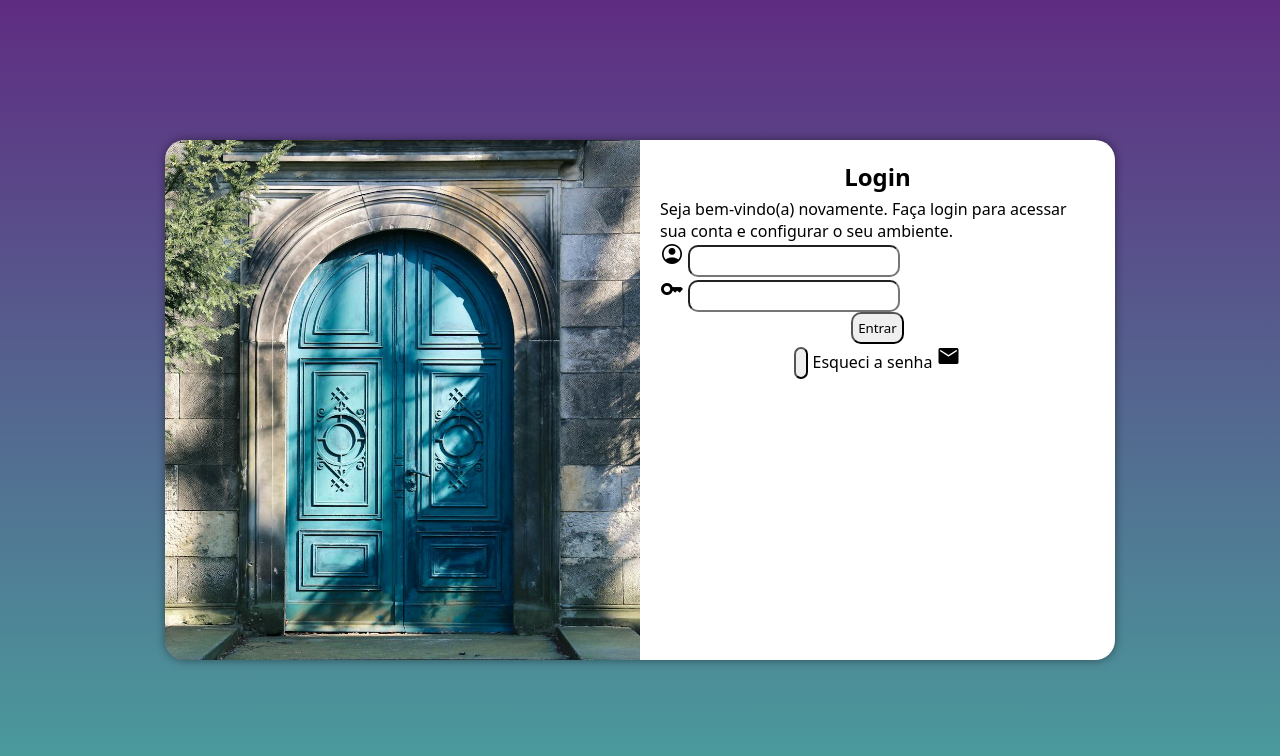
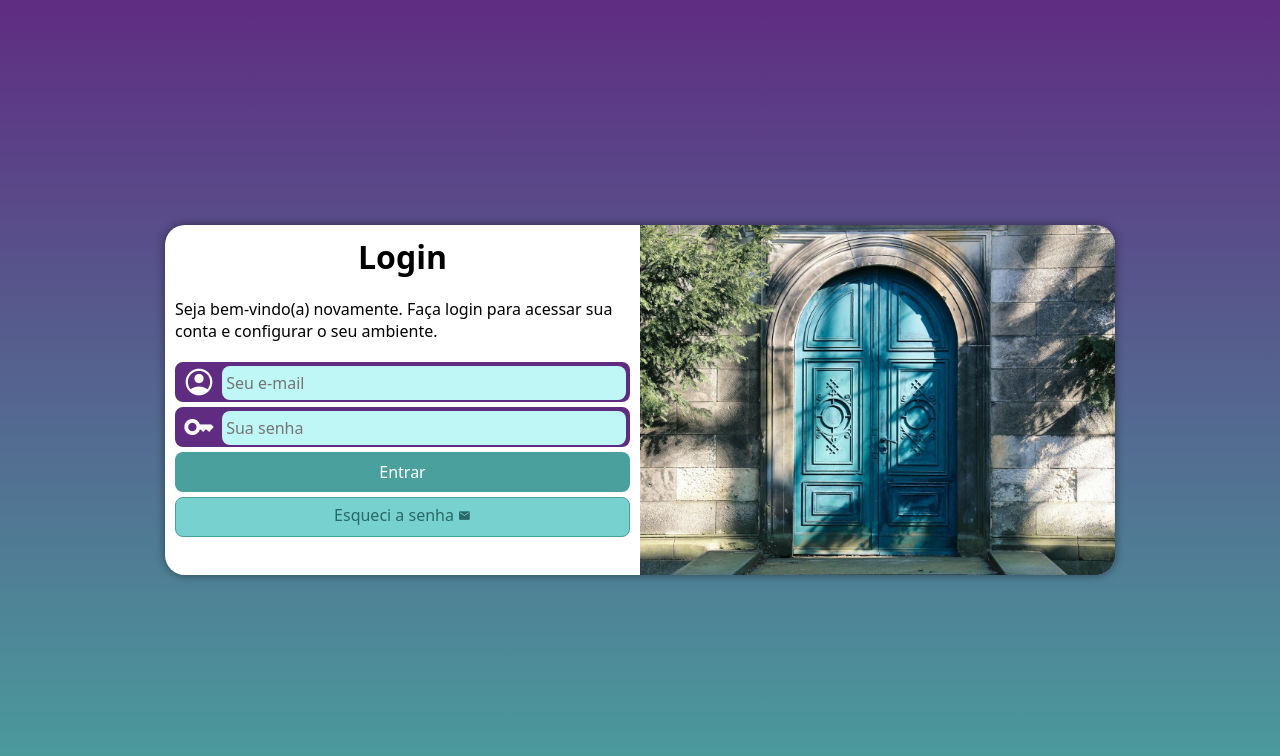
Before and after one commit to thiagoareias3/projeto-login, a plain HTML site: page index.html in a window 1280 px wide. Drawn offline with nearby package versions, Linux system fonts and the light colour scheme.

Commit message:
Projeto Finalizado

```diff
--- a/estilos/media-query.css
+++ b/estilos/media-query.css
@@ -17,6 +17,7 @@ Grandes telas: acima de 1200px
 
     section#login {
         width: 80vw;
+        height: 320px;
     }
 
     section#login > div#imagem {
@@ -29,6 +30,15 @@ Grandes telas: acima de 1200px
         float: right;
         width: 60%;
     }
+
+    div#formulario > h1 {
+        font-size: 1.5em;
+    }
+
+    div#formulario > p {
+        font-size: 1em;
+        margin: 20px 0px;
+    }
 }
 
 @media screen and (min-width: 992px) {
@@ -38,16 +48,27 @@ Grandes telas: acima de 1200px
 
     section#login {
         width: 950px;
+        height: 350px;
     }
 
     section#login > div#imagem {
-        float: left;
+        float: right;
         width: 50%;
         height: 100%;
+        background-position: bottom center;
     }
 
     section#login > div#formulario {
-        float: right;
+        float: left;
         width: 50%;
     }
+
+    div#formulario > h1 {
+        font-size: 2em;
+    }
+
+    div#formulario > p {
+        font-size: 1em;
+        margin: 20px 0px;
+    }
 }
--- a/estilos/style.css
+++ b/estilos/style.css
@@ -19,6 +19,7 @@
     'wght' 400,
     'GRAD' 0,
     'opsz' 40;
+    color: white;
   }
 
 body,html {
@@ -30,17 +31,17 @@ body,html {
 section#login {
     background-color: white;
     width: 250px;
-    height: 520px;
+    height: 550px;
     border-radius: 20px;
     position: absolute;
     top: 50%;
     left: 50%;
-    transform: translate(-50%, -50%);
     overflow: hidden;
     box-shadow: 0px 0px 10px rgba(0, 0, 0, 0.450);
 
     transition: width 0.3s, height 0.3s;
     transition-timing-function: ease;
+    transform: translate(-50%, -50%);
 }
 
 section#login > div#imagem {
@@ -50,25 +51,97 @@ section#login > div#imagem {
     background-repeat: no-repeat;
     background-size: cover;
     height: 25vh;
-    padding: 20px;
+    padding: 10px;
 }
 
 section#login > div#formulario {
     display: block;
-    padding: 20px;
+    padding: 10px;
 }
 
-h1 {
-    font-weight: bold;
+div#formulario > h1 {
     text-align: center;
-    margin-bottom: 5px;
+    margin-bottom: 10px;
 }
 
-p.buttons {
-    text-align: center;
+div#formulario > p {
+    font-size: 0.8em;
 }
 
-input {
-    border-radius: 10px;
+div#formulario > form > div > label {
+    display: none;
+}
+
+form > div.campo {
+    background-color: #5f2c82;
+    border: 3px solid #5f2c82;
+    display: block;
+    width: 100%;
+    height: 40px;
+    border-radius: 8px;
+    margin: 5px 0px;
+}
+
+div.campo > span {
+    font-size: 2em;
+    width: 40px;
     padding: 5px;
+    transform: translateY(-4px);
 }
+
+div.campo > input {
+    background-color: #bef7f5;
+    font-size: 1em;
+    width: calc(100% - 45px);
+    height: 100%;
+    border: 0px;
+    border-radius: 8px;
+    padding: 4px;
+    transform: translateY(-13px);
+}
+
+div.campo > input:focus-within {
+    background-color: white;
+    border: none;
+}
+
+form > input[type=submit] {
+    display: block;
+    font-size: 1em;
+    width: 100%;
+    height: 40px;
+    background-color: #49a09d;
+    color: white;
+    border: none;
+    border-radius: 8px;
+    cursor: pointer;
+}
+
+form > input[type=submit]:hover {
+    background-color: #296866;
+}
+
+form > a.botao {
+    display: block;
+    text-align: center;
+    font-size: 1em;
+    width: 100%;
+    height: 40px;
+    padding-top: 6px;
+    margin-top: 5px;
+    color:#296866;
+    background-color: #77d1ce;
+    border: 1px solid #49a09d;
+    border-radius: 8px;
+    text-decoration: none;
+}
+
+form > a.botao:hover {
+    background-color: #bef7f5;
+}
+
+form > a.botao > span {
+    font-size: 0.8em;
+    color: #296866;
+    transform: translateY(1px);
+}
--- a/index.html
+++ b/index.html
@@ -16,30 +16,29 @@
             <div id="formulario">
                 <h1>Login</h1>
                 <p>Seja bem-vindo(a) novamente. Faça login para acessar sua conta e configurar o seu ambiente.</p>
-                <form action="login.php" method="post" autocomplete="off">
-                    <p>
-                        <label for="imail"><span class="material-symbols-outlined">
+                <form action="login.php" method="post" autocomplete="on">
+                    <div class="campo">
+                        <span class="material-symbols-outlined">
                             account_circle
-                            </span></label>
-                        <input type="text" name="mail" id="imail" required>
-                    </p>
-                    <p>
-                        <label for="isenha"><span class="material-symbols-outlined">
+                            </span>
+                        <input type="email" name="login" id="ilogin" placeholder="Seu e-mail"  autocomplete="email" required maxlength="30">
+                        <label for="ilogin">Login</label>
+                    </div>
+                    <div class="campo">
+                        <span class="material-symbols-outlined">
                             key
-                            </span></label>
-                        <input type="password" name="senha" id="isenha" required>
-                    </p>
-                    <p class="buttons">
+                            </span>
+                        <input type="password" name="senha" id="isenha" placeholder="Sua senha"  autocomplete="current-password" required minlength="8" maxlength="20">
+                        <label for="isenha">Senha</label>
+                    </div>
+
                         <input type="submit" value="Entrar">
-                    </p>
-                    <p class="buttons">
-                        <input type="submit" id="iesqueci" value="">
-                        <label for="iesqueci">
+                        <a href="esqueci.html" class="botao">
                             Esqueci a senha <span class="material-symbols-outlined">
                             mail
                             </span>
-                        </label>
-                    </p>
+                        </a>
+
                 </form>
             </div>
         </section>
```
